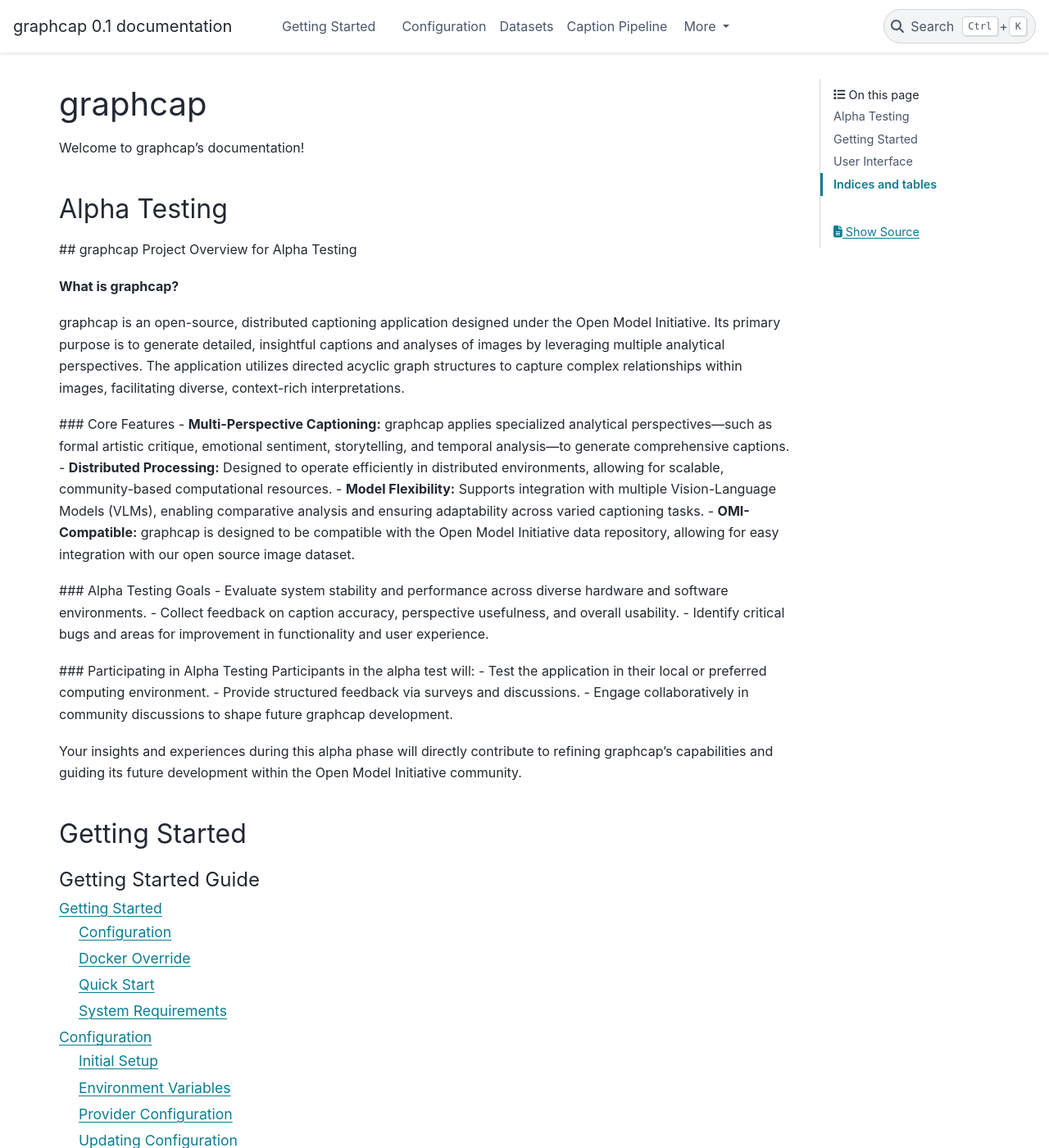
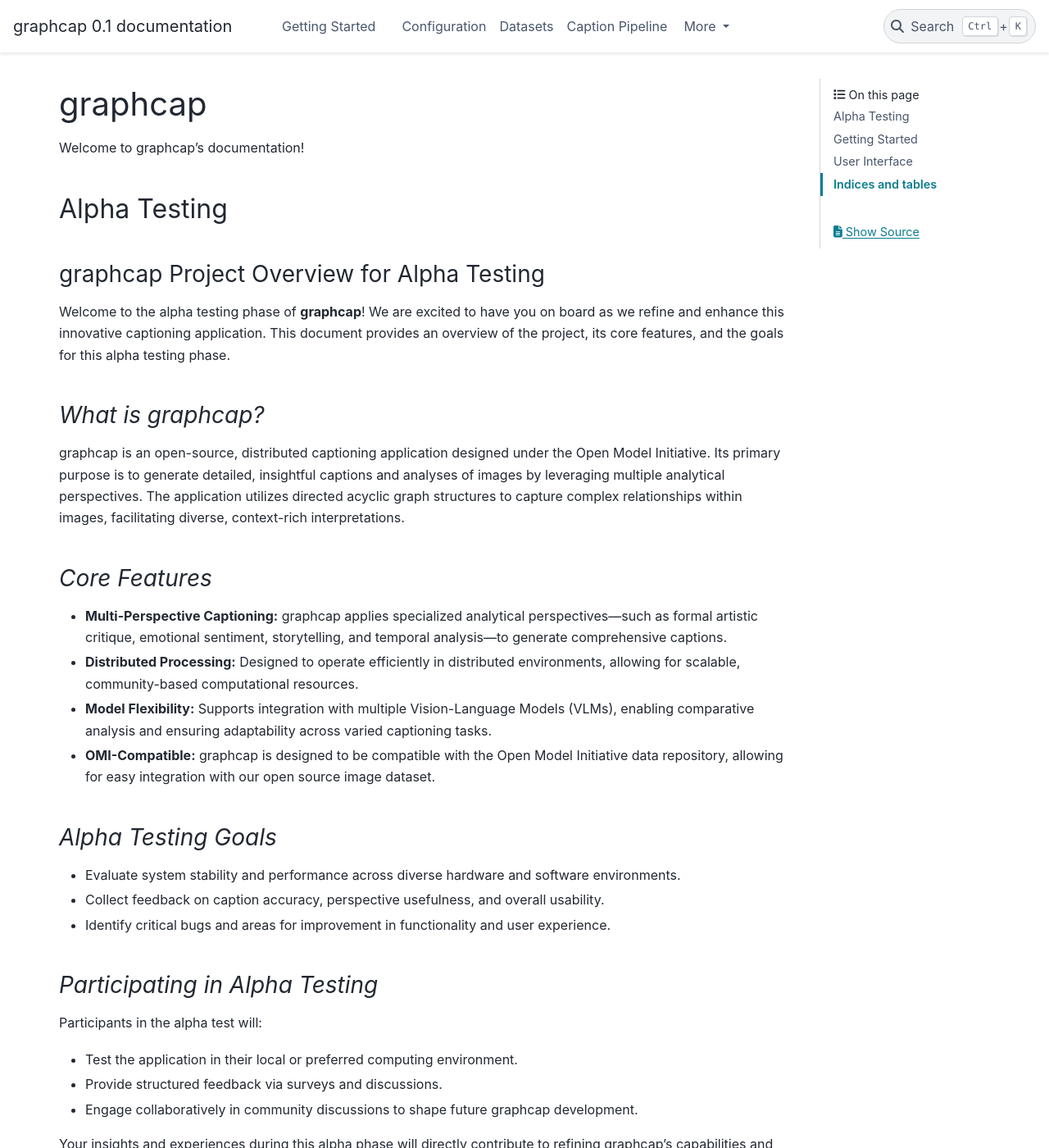
Before and after one commit to Open-Model-Initiative/graphcap, a Sphinx documentation site: the page built from doc/index.rst, in a window 1280 px wide and 1400 px high. Shown: the whole window at 82% size. Built offline with Sphinx 7.4.7 and the PyData theme 0.15.4, drawn with Linux system fonts in a browser that asks for light colours.

Commit message:
formatting for index page
Signed-off-by: charlie.rogers <charlie.rogers@fearnworks.com>

```diff
--- a/doc/index.rst
+++ b/doc/index.rst
@@ -7,26 +7,32 @@ Welcome to graphcap's documentation!
 Alpha Testing
 ============
 
-## graphcap Project Overview for Alpha Testing
+graphcap Project Overview for Alpha Testing
+-------------------------------------------
+Welcome to the alpha testing phase of **graphcap**! We are excited to have you on board as we refine and enhance this innovative captioning application. This document provides an overview of the project, its core features, and the goals for this alpha testing phase.
 
-**What is graphcap?**
-
+*What is graphcap?*
+-------------------
 graphcap is an open-source, distributed captioning application designed under the Open Model Initiative. Its primary purpose is to generate detailed, insightful captions and analyses of images by leveraging multiple analytical perspectives.
 The application utilizes directed acyclic graph structures to capture complex relationships within images, facilitating diverse, context-rich interpretations.
 
-### Core Features
+*Core Features*
+-------------------
 - **Multi-Perspective Captioning:** graphcap applies specialized analytical perspectives—such as formal artistic critique, emotional sentiment, storytelling, and temporal analysis—to generate comprehensive captions.
 - **Distributed Processing:** Designed to operate efficiently in distributed environments, allowing for scalable, community-based computational resources.
 - **Model Flexibility:** Supports integration with multiple Vision-Language Models (VLMs), enabling comparative analysis and ensuring adaptability across varied captioning tasks.
 - **OMI-Compatible:** graphcap is designed to be compatible with the Open Model Initiative data repository, allowing for easy integration with our open source image dataset.
 
-### Alpha Testing Goals
+*Alpha Testing Goals*
+-------------------
 - Evaluate system stability and performance across diverse hardware and software environments.
 - Collect feedback on caption accuracy, perspective usefulness, and overall usability.
 - Identify critical bugs and areas for improvement in functionality and user experience.
 
-### Participating in Alpha Testing
+*Participating in Alpha Testing*
+-----------------------------------
 Participants in the alpha test will:
+
 - Test the application in their local or preferred computing environment.
 - Provide structured feedback via surveys and discussions.
 - Engage collaboratively in community discussions to shape future graphcap development.
```
